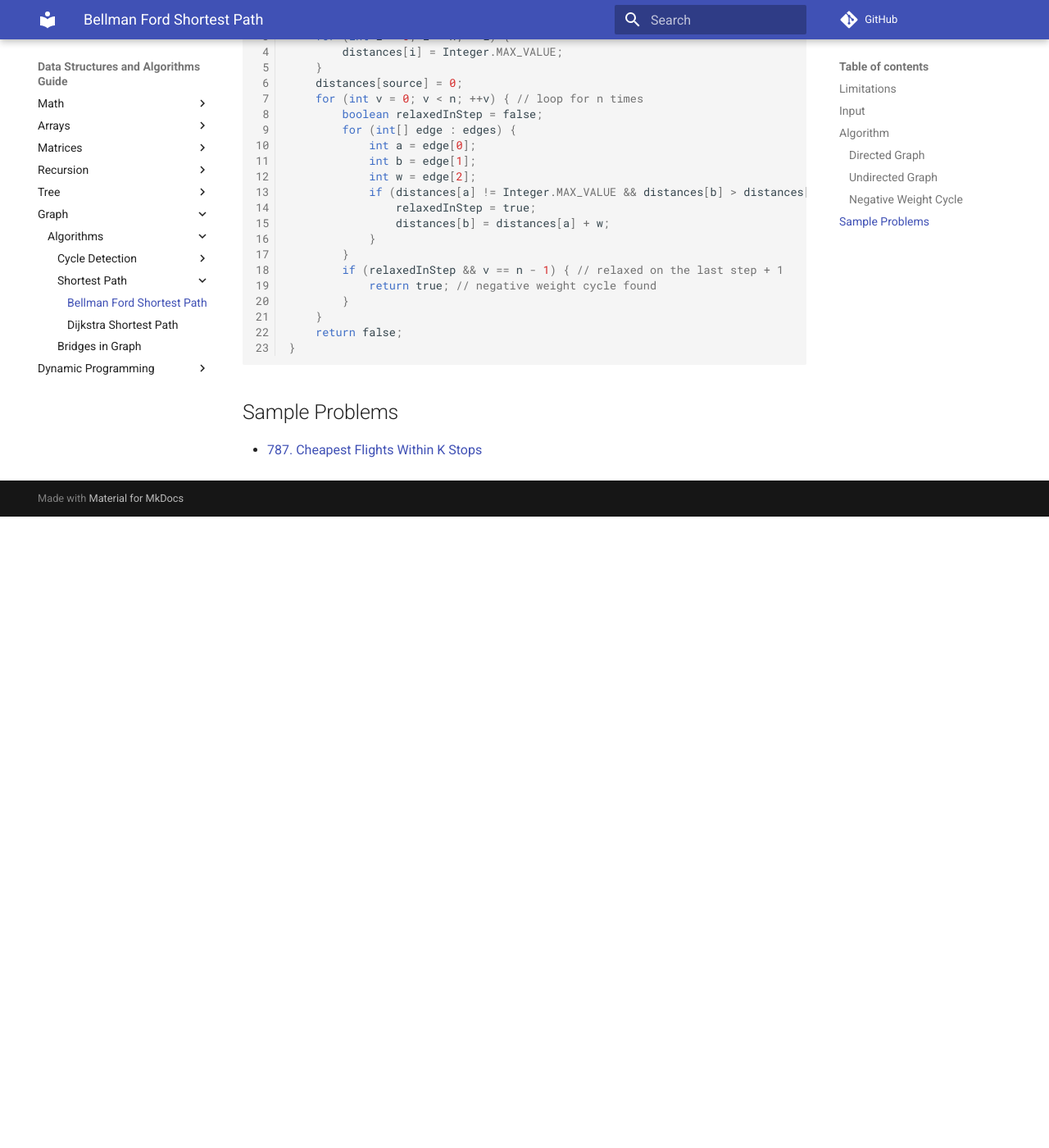
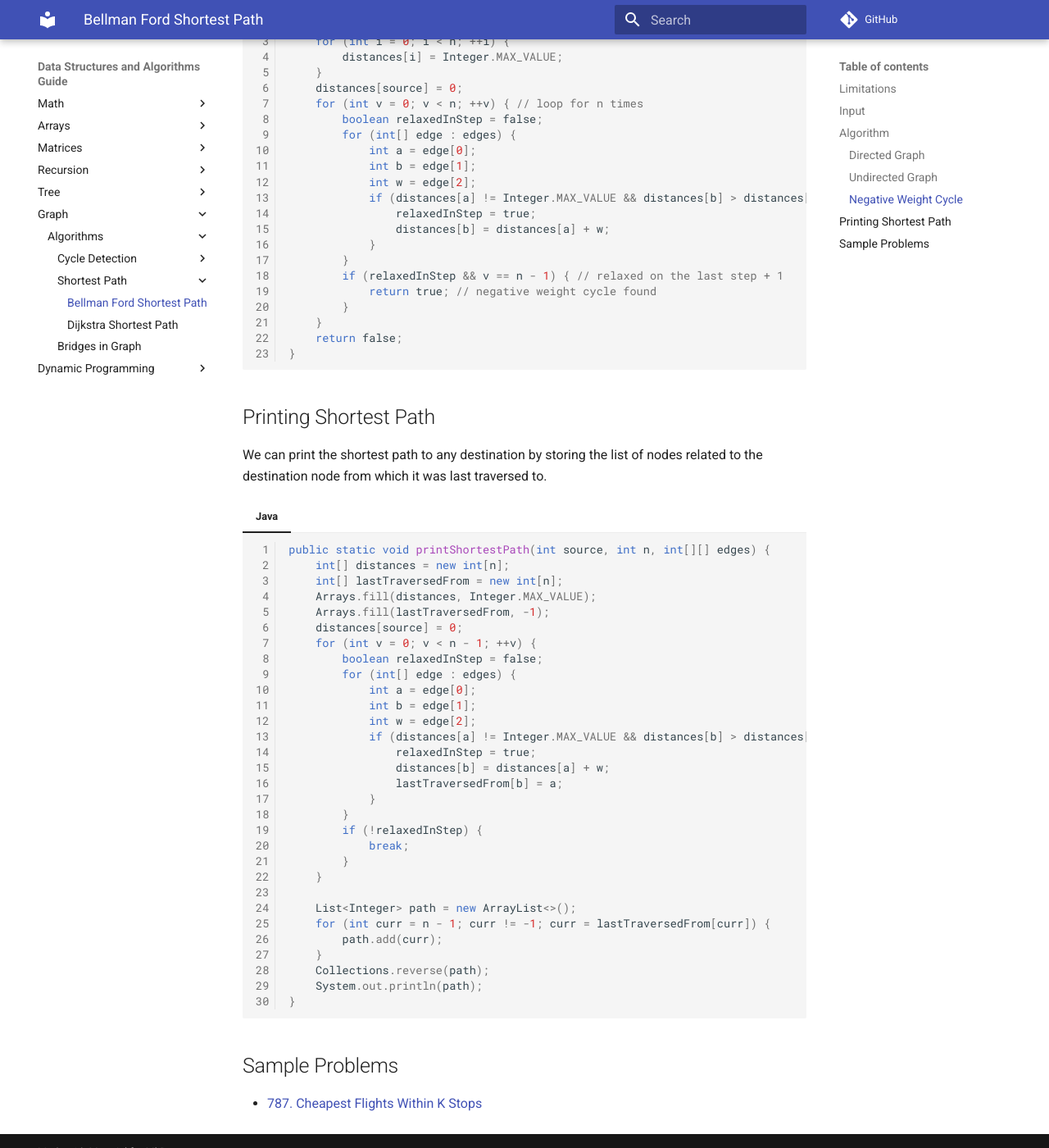
Before and after one commit to amritpandey23/dsa-guide, an MkDocs documentation site: the page built from docs/graph/algorithms/bellman_ford_algorithm.md, in a window 1280 px wide and 1400 px high, scrolled down 3030 px. Shown: the whole window at 82% size. Built offline with MkDocs 1.6.1 and Material for MkDocs 9.7.7, drawn with Linux system fonts in a browser that asks for light colours; formulas are drawn with MathJax 3; comment, search, counter and statistics services are not loaded; before the commit the page ends 3660 px from its top, so only the background shows below that; some of the changed text lies outside the part shown.

Commit message:
Update: Bellman Ford Algorithm
Added path printing algorithm and java code

````diff
--- a/docs/graph/algorithms/bellman_ford_algorithm.md
+++ b/docs/graph/algorithms/bellman_ford_algorithm.md
@@ -1,6 +1,13 @@
 # Bellman Ford Algorithm
 
-<iframe width="560" height="315" src="https://www.youtube.com/embed/FtN3BYH2Zes?si=CPGq43pnCJ07JepS" title="YouTube video player" frameborder="0" allow="accelerometer; autoplay; clipboard-write; encrypted-media; gyroscope; picture-in-picture; web-share" referrerpolicy="strict-origin-when-cross-origin" allowfullscreen></iframe>
+<div class="video-reveal" data-video-id="FtN3BYH2Zes">
+  <button type="button" class="video-reveal__trigger" aria-label="Watch the video tutorial">
+    <span class="video-reveal__title">Watch the video tutorial</span>
+    <span class="video-reveal__play-icon" aria-hidden="true">
+      <svg viewBox="0 0 24 24" fill="currentColor"><path d="M8 5v14l11-7z"/></svg>
+    </span>
+  </button>
+</div>
 
 
 BFA or Bellman Ford algorithm is used to find shortest path from the source node to all the nodes in the graph.
@@ -128,6 +135,45 @@ BFA can help us in identifying a graph having a cycle with negative weight by mo
     }
     ```
 
+## Printing Shortest Path
+
+We can print the shortest path to any destination by storing the list of nodes related to the destination node from which it was last traversed to.
+
+=== "Java"
+
+    ```java linenums="1"
+    public static void printShortestPath(int source, int n, int[][] edges) {
+        int[] distances = new int[n];
+        int[] lastTraversedFrom = new int[n];
+        Arrays.fill(distances, Integer.MAX_VALUE);
+        Arrays.fill(lastTraversedFrom, -1);
+        distances[source] = 0;
+        for (int v = 0; v < n - 1; ++v) {
+            boolean relaxedInStep = false;
+            for (int[] edge : edges) {
+                int a = edge[0];
+                int b = edge[1];
+                int w = edge[2];
+                if (distances[a] != Integer.MAX_VALUE && distances[b] > distances[a] + w) {
+                    relaxedInStep = true;
+                    distances[b] = distances[a] + w;
+                    lastTraversedFrom[b] = a;
+                }
+            }
+            if (!relaxedInStep) {
+                break;
+            }
+        }
+
+        List<Integer> path = new ArrayList<>();
+        for (int curr = n - 1; curr != -1; curr = lastTraversedFrom[curr]) {
+            path.add(curr);
+        }
+        Collections.reverse(path);
+        System.out.println(path);
+    }
+    ```
+
 ## Sample Problems
 
 - [787. Cheapest Flights Within K Stops](https://leetcode.com/problems/cheapest-flights-within-k-stops)
````
